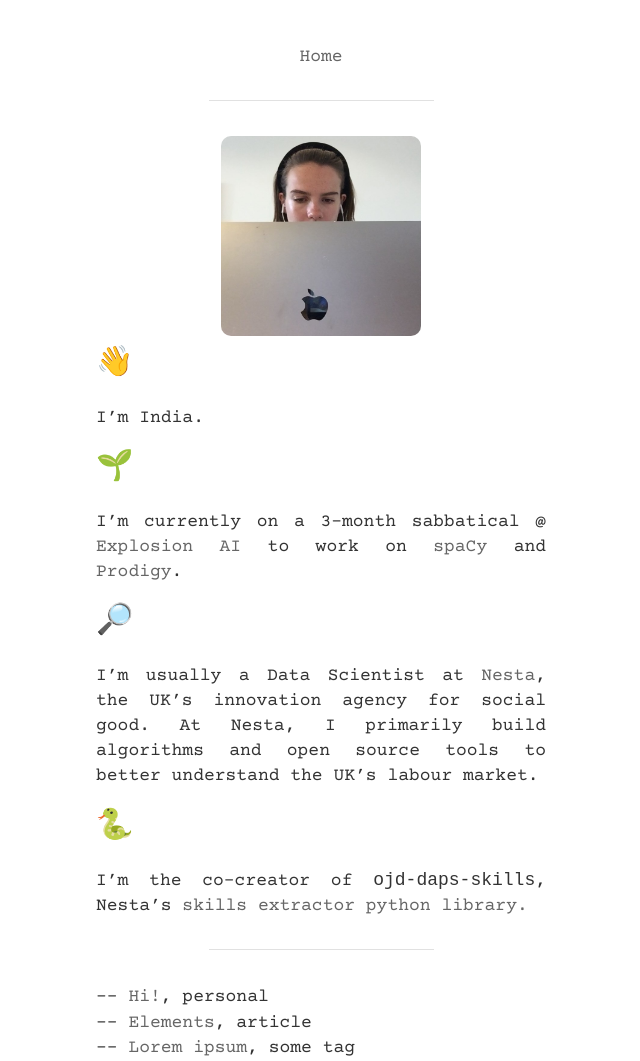
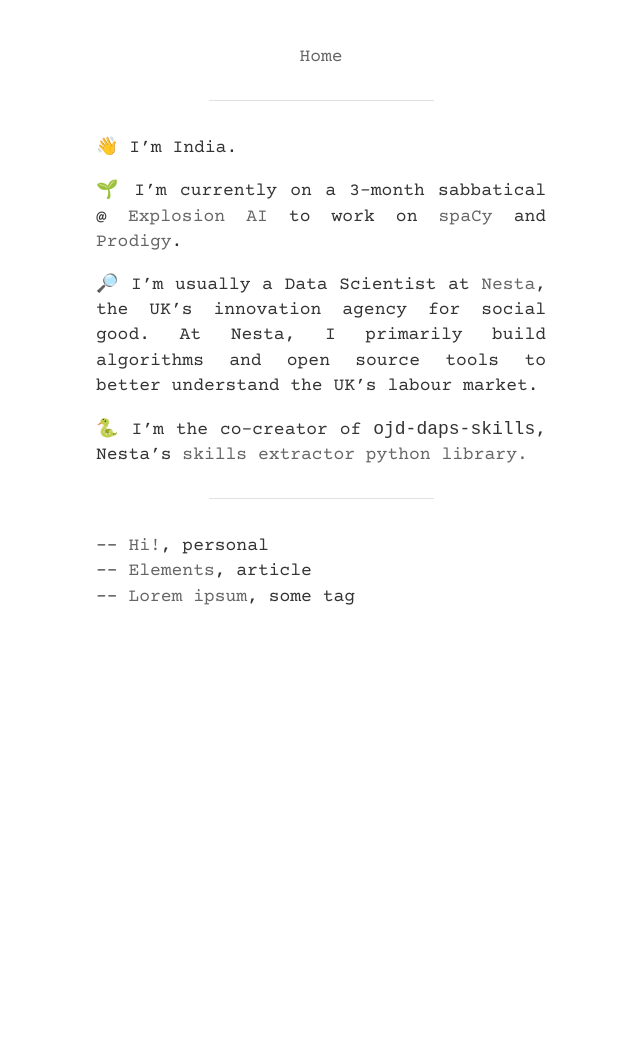
Before and after one commit to india-kerle/india-kerle.github.io, a Jekyll site: the page built from about.md, in a window 1280 px wide. Shown: the whole page, without its empty margins (319-959 px from the left). Built offline with Jekyll 4.4.1, drawn with Linux system fonts in a browser that asks for light colours; after the commit the page ends 900 px from its top, so only the background shows below that.

```diff
--- a/_config.yml
+++ b/_config.yml
@@ -1,3 +1,3 @@
-title: "India Kerle" # the name of your site, e.g. ACME Corp.
+title: "India's Blog" # the name of your site, e.g. ACME Corp.
 url: "" # the base hostname & protocol for your site, e.g. http://example.com
 baseurl: "/" # the subpath of your site, e.g. /blog
--- a/_layouts/post.html
+++ b/_layouts/post.html
@@ -27,7 +27,7 @@
 
       <div class="row" style="text-align:center; margin-top: 10%; margin-bottom: 10%">
 
-        <a href="/about">Volver</a>
+        <a href="/about">About</a>
 
       </div>
 
--- a/about.md
+++ b/about.md
@@ -4,18 +4,14 @@
 permalink: /about
 ---
 
-<div style="text-align:center">
-  <img src="images/portrait.jpg" alt="me" style="border-radius: 10px;" width="200;" height="200;"/>
-</div>
-
-#### 👋
+**👋**
 I'm India.
 
-#### 🌱
+**🌱**
 I'm currently on a 3-month sabbatical @ [Explosion AI](https://explosion.ai) to work on [spaCy](https://spacy.io) and [Prodigy](https://prodi.gy).
 
-#### 🔎
+**🔎**
 I'm usually a Data Scientist at [Nesta](nesta.org.uk), the UK's innovation agency for social good. At Nesta, I primarily build algorithms and open source tools to better understand the UK's labour market.
 
-#### 🐍
+**🐍**
 I'm the co-creator of `ojd-daps-skills`, Nesta's [skills extractor python library.](https://pypi.org/project/ojd-daps-skills/)
```
